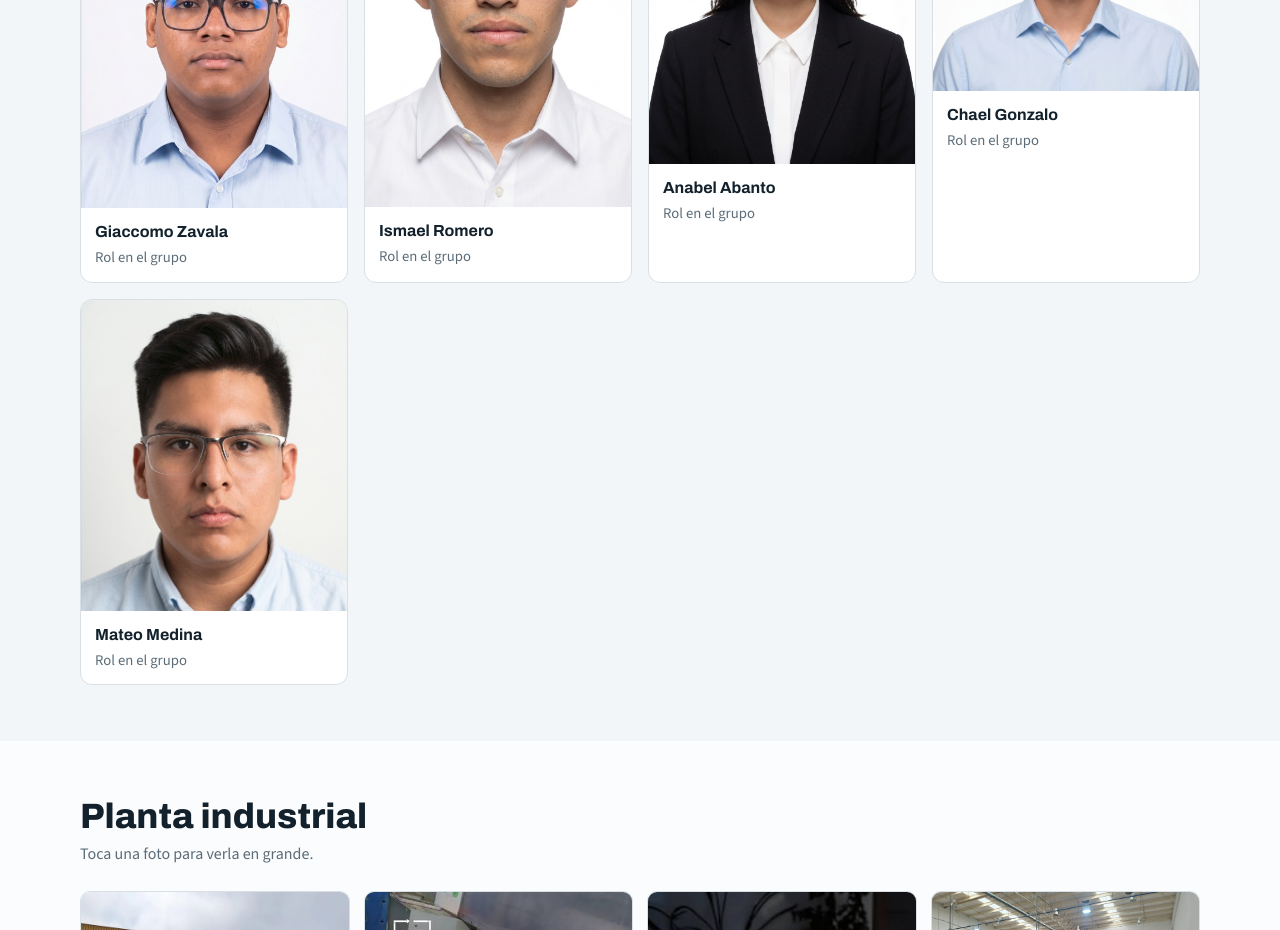
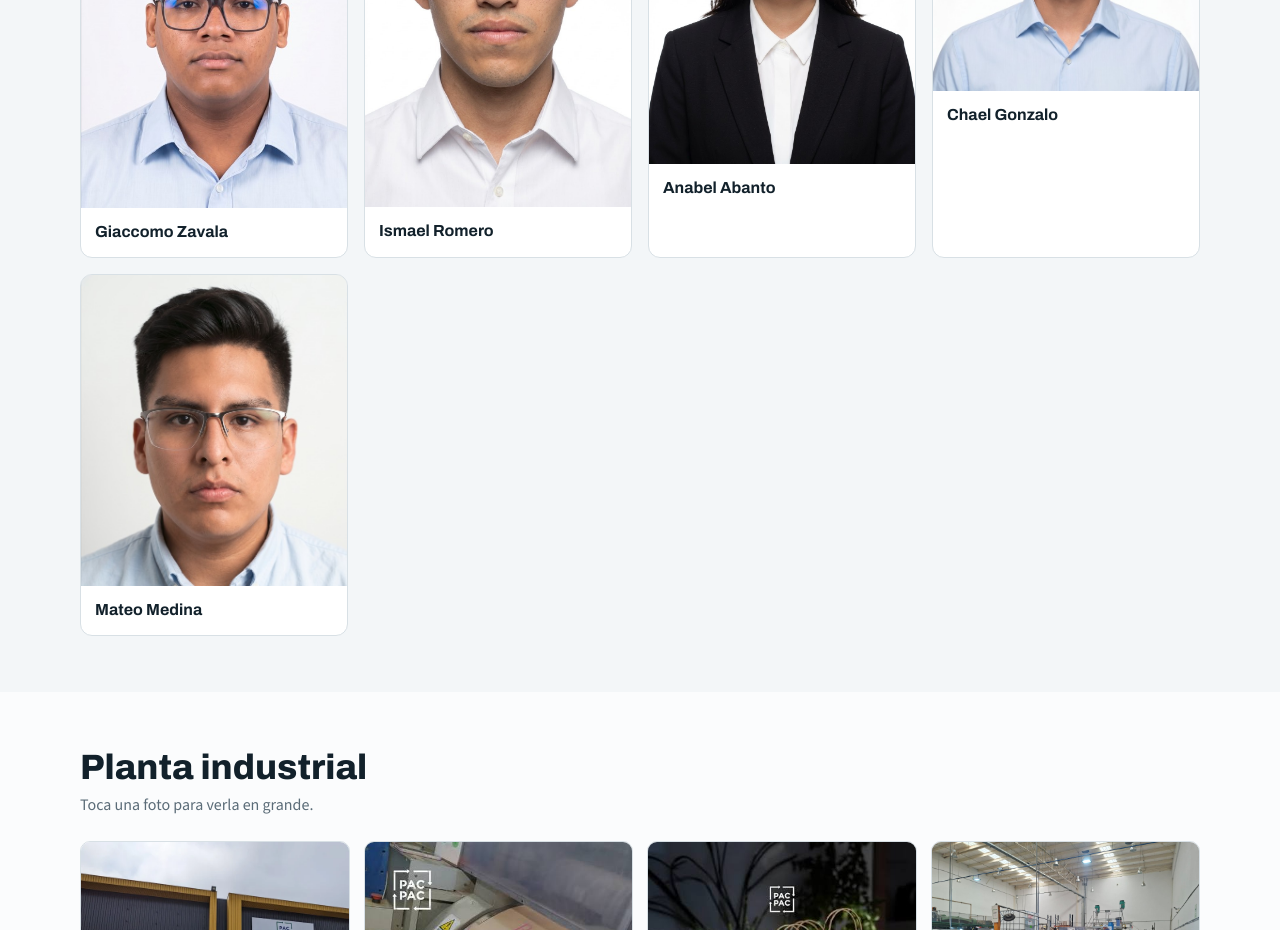
Before and after one commit to MomoFeik/portalpacpacprevencion, a plain HTML site: page index.html in a window 1280 px wide. Shown: the part 4160-5090 px from the top of the page. Drawn offline with nearby package versions, Linux system fonts and the light colour scheme.

Commit message:
Update index.html

```diff
--- a/index.html
+++ b/index.html
@@ -154,11 +154,11 @@ var CONFIG = {
   mp4: "media/video/presentacion.mp4",
 
   equipo: [
-    { nombre: "Giaccomo Zavala", rol: "Rol en el grupo", foto: "media/equipo/integrante1.jpg" },
-    { nombre: "Ismael Romero", rol: "Rol en el grupo", foto: "media/equipo/integrante2.jpg" },
-    { nombre: "Anabel Abanto", rol: "Rol en el grupo", foto: "media/equipo/integrante3.jpg" },
-    { nombre: "Chael Gonzalo", rol: "Rol en el grupo", foto: "media/equipo/integrante4.jpg" },
-    { nombre: "Mateo Medina", rol: "Rol en el grupo", foto: "media/equipo/integrante5.jpg" }
+    { nombre: "Giaccomo Zavala", rol: "", foto: "media/equipo/integrante1.jpg" },
+    { nombre: "Ismael Romero", rol: "", foto: "media/equipo/integrante2.jpg" },
+    { nombre: "Anabel Abanto", rol: "", foto: "media/equipo/integrante3.jpg" },
+    { nombre: "Chael Gonzalo", rol: "", foto: "media/equipo/integrante4.jpg" },
+    { nombre: "Mateo Medina", rol: "", foto: "media/equipo/integrante5.jpg" }
   ],
 
   /* Fotos de la planta: agrega o quita líneas. Las que no existan no se muestran. */
@@ -199,7 +199,7 @@ var CONFIG = {
      (compartido como "Cualquier persona con el enlace puede ver"). */
   documentos: [
     { titulo: "Plan anual de SST", categoria: "Planes", enlace: "https://docs.google.com/document/d/1nKtCeq7oTv5ZZiEznKGl1z3NIc0j0ZK0bpOP8Ikp8DQ/edit?usp=drive_link"},
-    { titulo: "Plan ambiental", categoria: "Planes", enlace: "https://docs.google.com/document/d/1OrypPf62JU1s7uuCEYT7tCNDK0qe2DPiGldtgSuo_I8/edit?tab=t.0"},
+    { titulo: "Plan ambiental", categoria: "Planes", enlace: "https://drive.google.com/drive/u/0/folders/1WEKiQOF7d4NfyvUL8gu_MDdMC2DazItn"},
     { titulo: "Plan de respuesta a emergencias", categoria: "Planes", enlace: "https://docs.google.com/document/d/1Sgmeg6pi79C_adHoDbEE3-KCj8xGPtDp/edit?usp=sharing&ouid=115362935020825321371&rtpof=true&sd=true" },
     { titulo: "Drive Fuente", categoria: "Mapas", enlace: "https://drive.google.com/drive/u/0/folders/1nYf0a5b9zjD7qyn_kBojHaMcriH77FC3" },
     { titulo: "Matriz IPERC", categoria: "Formatos", enlace: "https://docs.google.com/spreadsheets/d/1umRwf46Z-omF6Uu62OpmlB9fob7MdOIl/edit?usp=sharing&ouid=115362935020825321371&rtpof=true&sd=true" },
```
